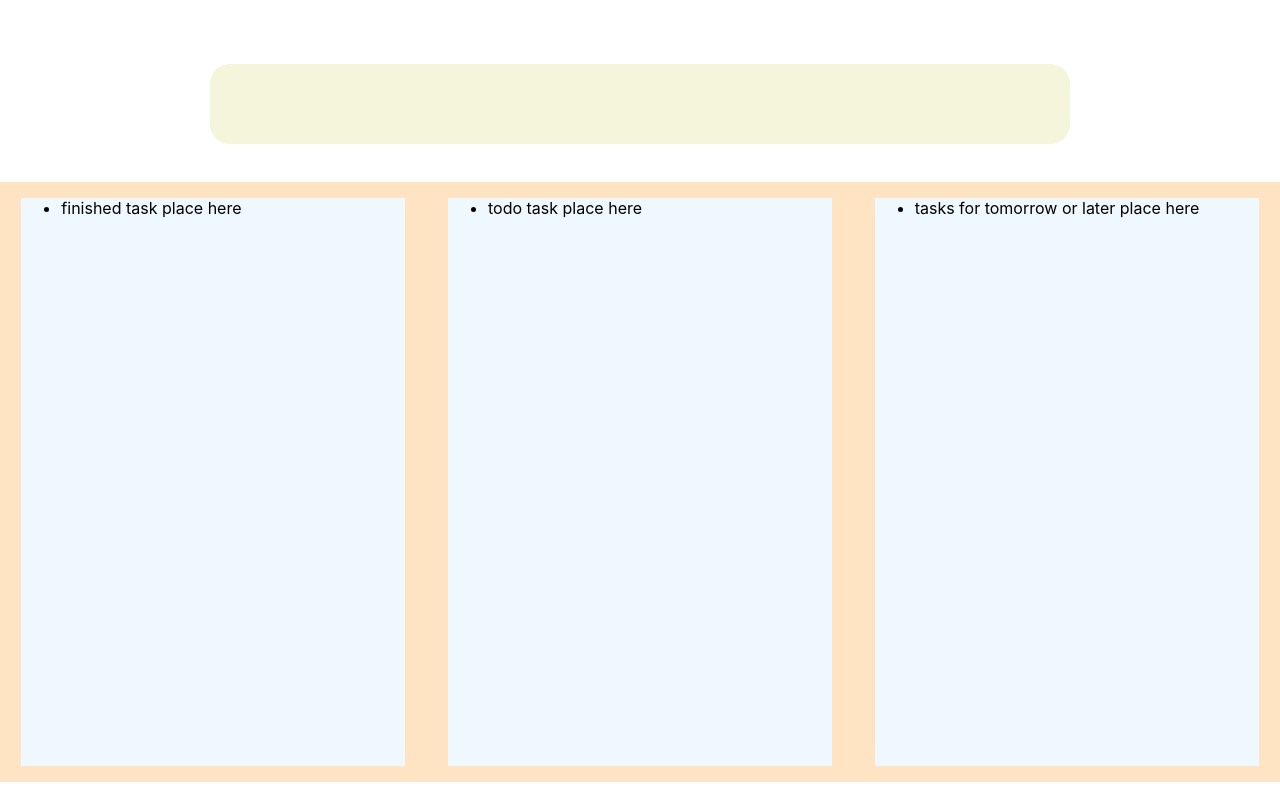
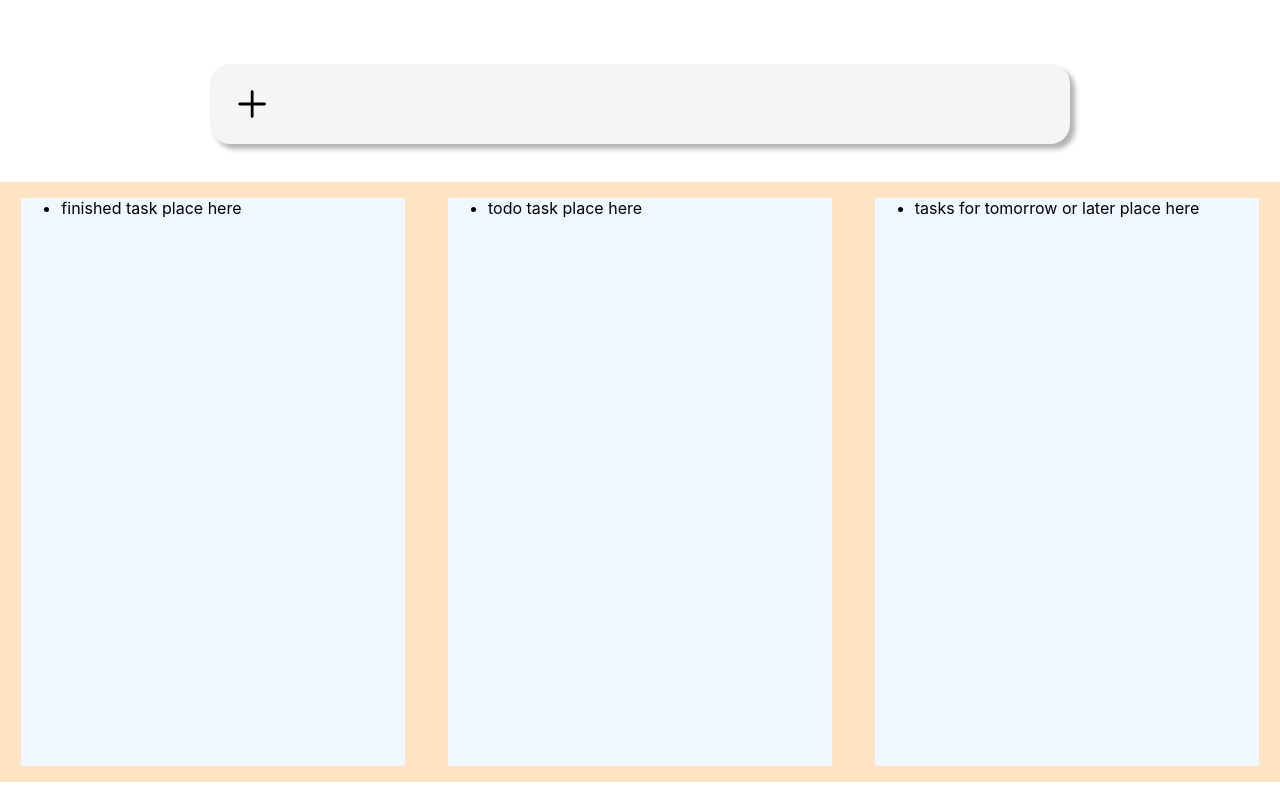
Before and after one commit to richcire/slimo, a React (Create React App) app: page / in a window 1280 px wide. Built offline with nearby package versions, Linux system fonts and the light colour scheme.

Commit message:
edit add bar style

```diff
--- a/package.json
+++ b/package.json
@@ -14,6 +14,7 @@
     "immutability-helper": "^3.1.1",
     "react": "^18.2.0",
     "react-dom": "^18.2.0",
+    "react-icons": "^4.4.0",
     "react-scripts": "5.0.1",
     "recoil": "^0.7.5",
     "styled-components": "^5.3.5",
--- a/src/components/AddBar.tsx
+++ b/src/components/AddBar.tsx
@@ -4,16 +4,22 @@ import update from "immutability-helper";
 import { useRecoilState } from "recoil";
 import { memoStorageState } from "../atoms";
 import { v4 as uuidv4 } from "uuid";
+import { IoAdd } from "react-icons/io5";
+import { motion } from "framer-motion";
 
-const AddBarContainer = styled.form`
+const AddBarContainer = styled(motion.form)`
   margin: 0 auto;
-  background-color: beige;
+  background-color: whitesmoke;
   width: 100%;
   max-width: 860px;
   height: 80px;
   display: flex;
   margin-top: 5%;
   border-radius: 20px;
+  align-items: center;
+  padding-left: 20px;
+  gap: 20px;
+  box-shadow: 5px 5px 5px rgba(0, 0, 0, 0.3);
 `;
 
 const AddBarInput = styled.input`
@@ -21,6 +27,12 @@ const AddBarInput = styled.input`
   background-color: transparent;
   width: 100%;
   height: 100%;
+  outline: none;
+  font-size: 3em;
+
+  /* :focus {
+    outline: none;
+  } */
 `;
 
 function AddBar() {
@@ -43,7 +55,8 @@ function AddBar() {
   };
 
   return (
-    <AddBarContainer onSubmit={handleSubmit}>
+    <AddBarContainer onSubmit={handleSubmit} whileHover={{ scale: 1.1 }}>
+      <IoAdd size="3em" />
       <AddBarInput
         type="text"
         value={inputText}
```
Also changed, not shown: 1 other file (tests, documents, lock files or other folders).
